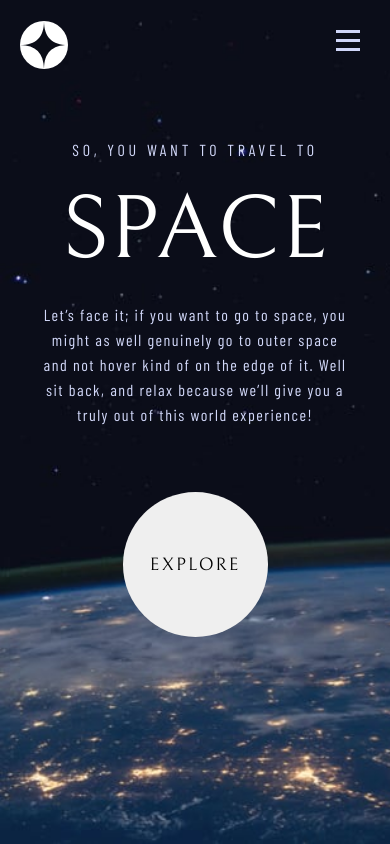
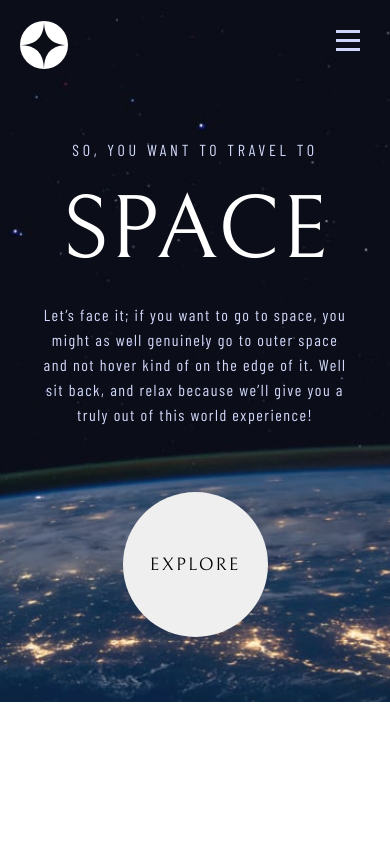
Before and after one commit to CatalinBanici/space-tourism-website, a React (Create React App) app in the folder app/: page / in a window 390 px wide. Built offline with nearby package versions, Linux system fonts and the light colour scheme.

Commit message:
fixed a bug where app container should be height 100% not 100vh in mobile view

```diff
--- a/app/src/styles/root.css
+++ b/app/src/styles/root.css
@@ -100,11 +100,11 @@ body {
   }
 
   body {
-    height: unset;
+    height: 100vh;
   }
 
   .app-container {
-    height: 100vh;
+    height: 100%;
   }
   .header-main-container {
     height: unset;
```
